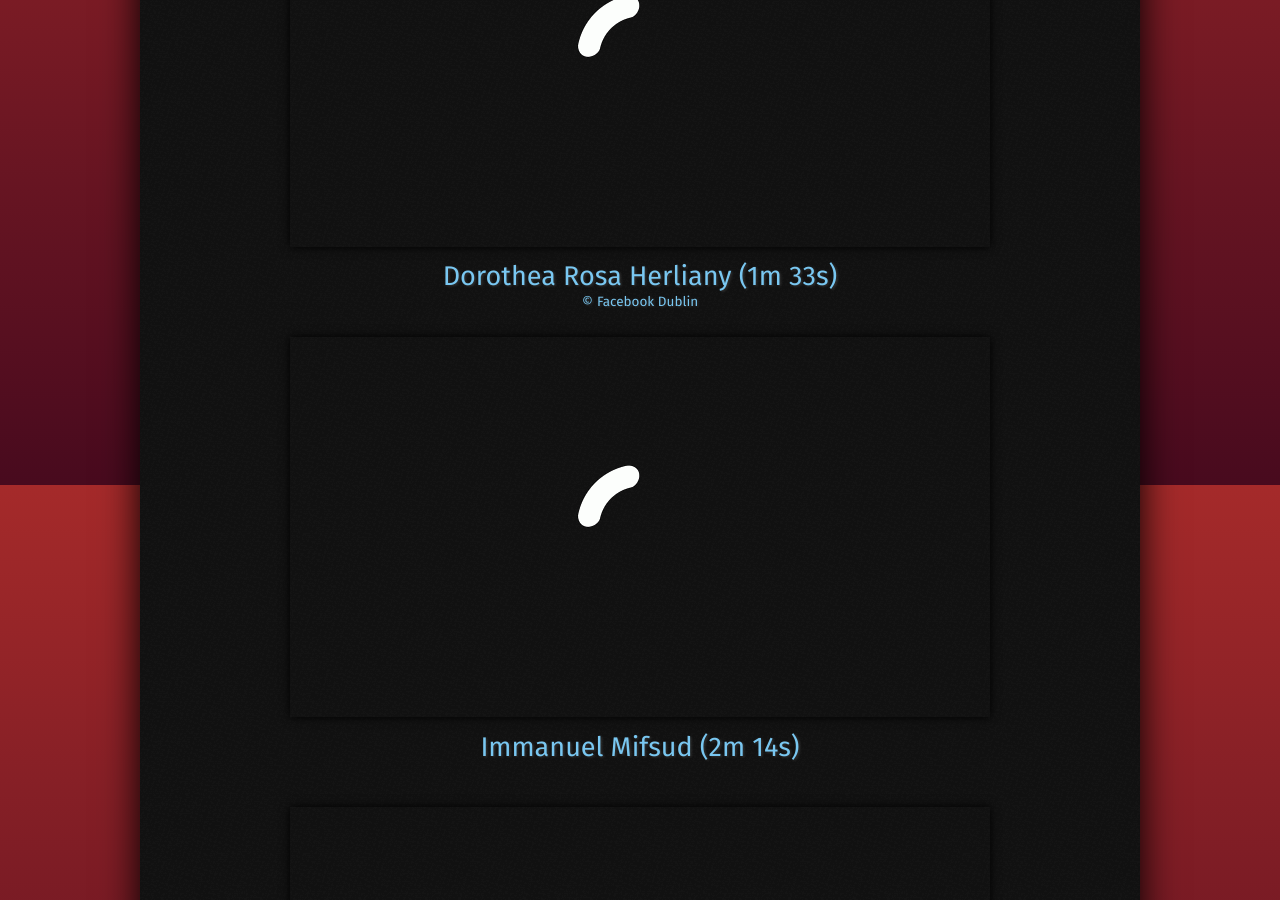
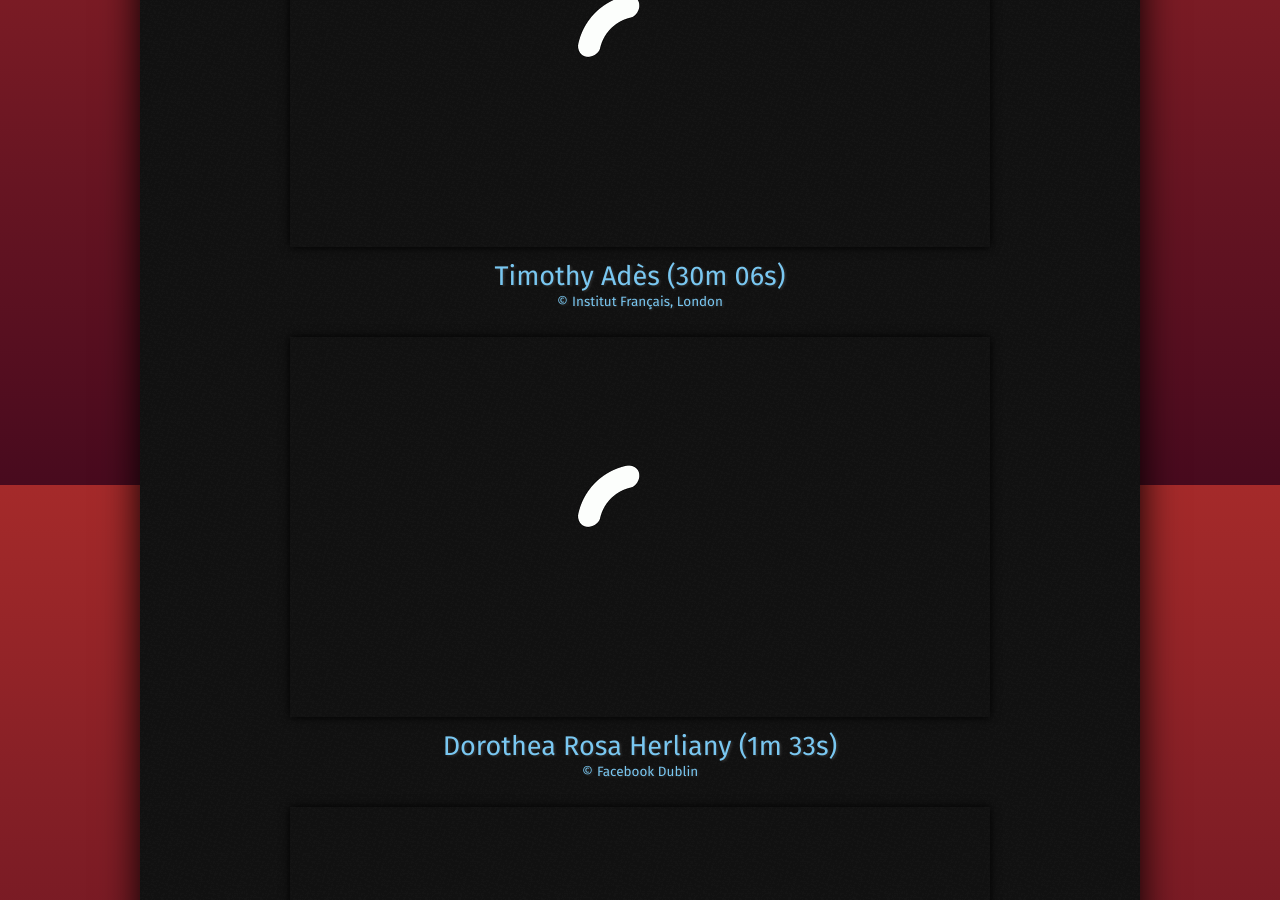
Before and after one commit to Leeds-eBooks/ArcSessions, a Jekyll site: the page built from index.html, in a window 1280 px wide and 900 px high, scrolled down 415 px. Built offline with Jekyll 4.4.1, drawn with Linux system fonts in a browser that asks for light colours.

Commit message:
add tim adès video

```diff
--- a/_data/videos.yml
+++ b/_data/videos.yml
@@ -154,3 +154,11 @@
   date: 2017-04-26
   duration: 1m 33s
   creator: Facebook Dublin
+
+- id: _bmlw4va1as
+  firstName: Timothy
+  lastName: Adès
+  location: Institut Français, London
+  date: 2017-10-18
+  duration: 30m 06s
+  creator: Institut Français, London
```
